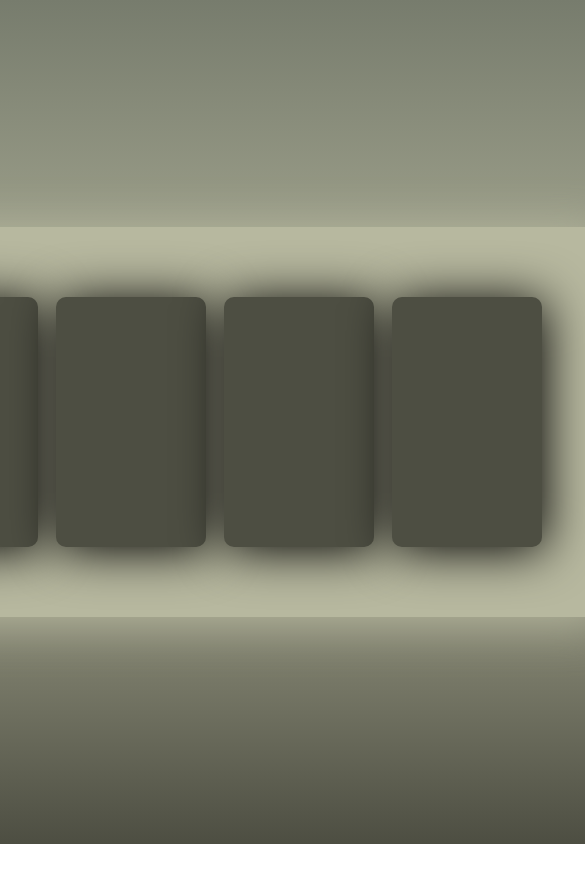
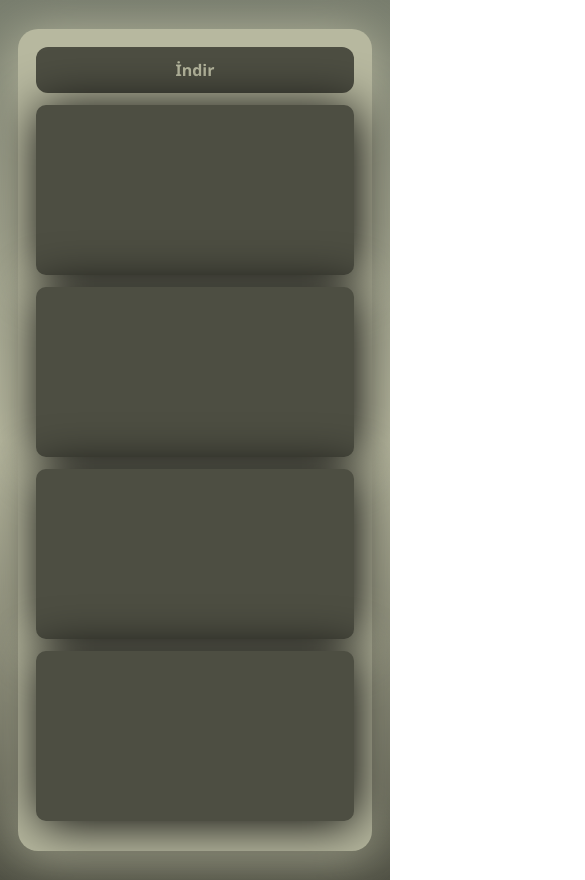
Before and after one commit to ardaconda/mobilapp0, a plain HTML site: page index.html in a window 390 px wide. Shown: the top 880 px of the page, 585 px wide, since content can reach past the window. Before the commit the page ends 844 px from the top, so only its background shows below. Drawn offline with Linux system fonts and the light colour scheme.

Commit message:
style2.css

```diff
--- a/style2.css
+++ b/style2.css
@@ -126,3 +126,54 @@ a{
   box-shadow: 0 100px 50px rgba(0, 0, 0, 0.3);
 
 }
+/* Mobil uyum için */
+.main {
+  flex-wrap: wrap;              /* küçük ekranda alt satıra geçsin */
+  max-width: 100%;
+}
+
+/* Telefon ekranları */
+@media (max-width: 768px) {
+  body {
+    height: auto;               /* 100vh bazen iOS'ta taşırır */
+    min-height: 100vh;
+    padding: 18px;              /* kenarlardan nefes */
+  }
+
+  .main {
+    width: min(520px, 100%);    /* kutuyu ekrana sığdır */
+    padding: 18px;              /* 50px çok büyüktü */
+    gap: 12px;
+    justify-content: center;
+  }
+
+  /* Kutuları küçült ve 2'li diz */
+  #s, #t, #f, #fi {
+    width: calc(50% - 12px);    /* 2 sütun */
+    height: 180px;              /* 250px telefonda uzun kalıyor */
+    margin: 0;                  /* auto margin mobilde garip */
+  }
+
+  a {
+    width: 100%;
+    display: inline-block;
+    padding: 12px 14px;
+    background: #4d4e42;
+    color: #B7B89F;
+    border-radius: 12px;
+    text-shadow: none;
+  }
+}
+
+/* Daha küçük telefonlar: 1 sütun yap */
+@media (max-width: 420px) {
+  #s, #t, #f, #fi {
+    width: 100%;
+    height: 170px;
+  }
+}
+@media (max-width: 768px) {
+  #s:active, #t:active, #f:active, #fi:active {
+    transform: scale(1);
+  }
+}
```
